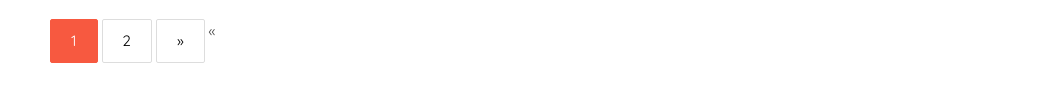
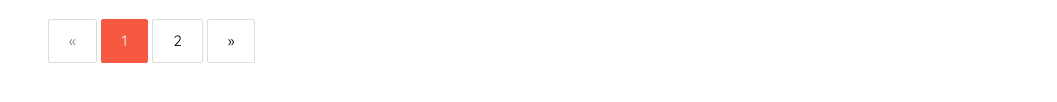
Before and after one commit to bsapalo/portfolio, a plain HTML site: page work.html in a window 1280 px wide. Shown: the part 1640-1742 px from the top of the page, without its empty margins (223-1280 px from the left). Drawn offline with Linux system fonts and the light colour scheme; files whose address does not match are found by name.

Commit message:
fixed nav again

```diff
--- a/work.html
+++ b/work.html
@@ -167,7 +167,7 @@
 					<div class="row">
 						<div class="col-md-12 animate-box" data-animate-effect="fadeInLeft">
 							<ul class="pagination">
-								<li class="disabled">&laquo;</li>
+								<li class="disabled"><a>&laquo;</a></li>
 								<li class="active"><a href="work.html">1</a></li>
 								<li><a href="work2.html">2</a></li>
 								<!--
```
Also changed, not shown: work2.html (+1 -1 lines).
